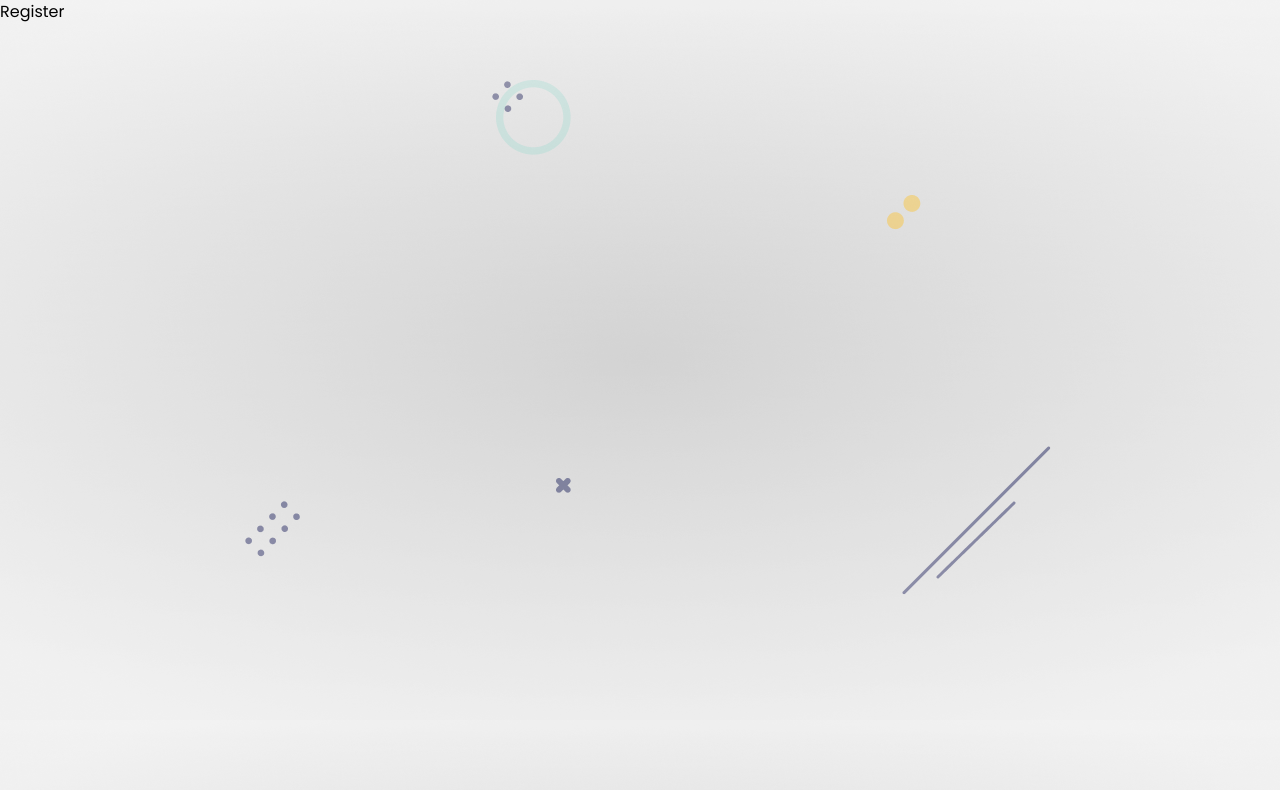
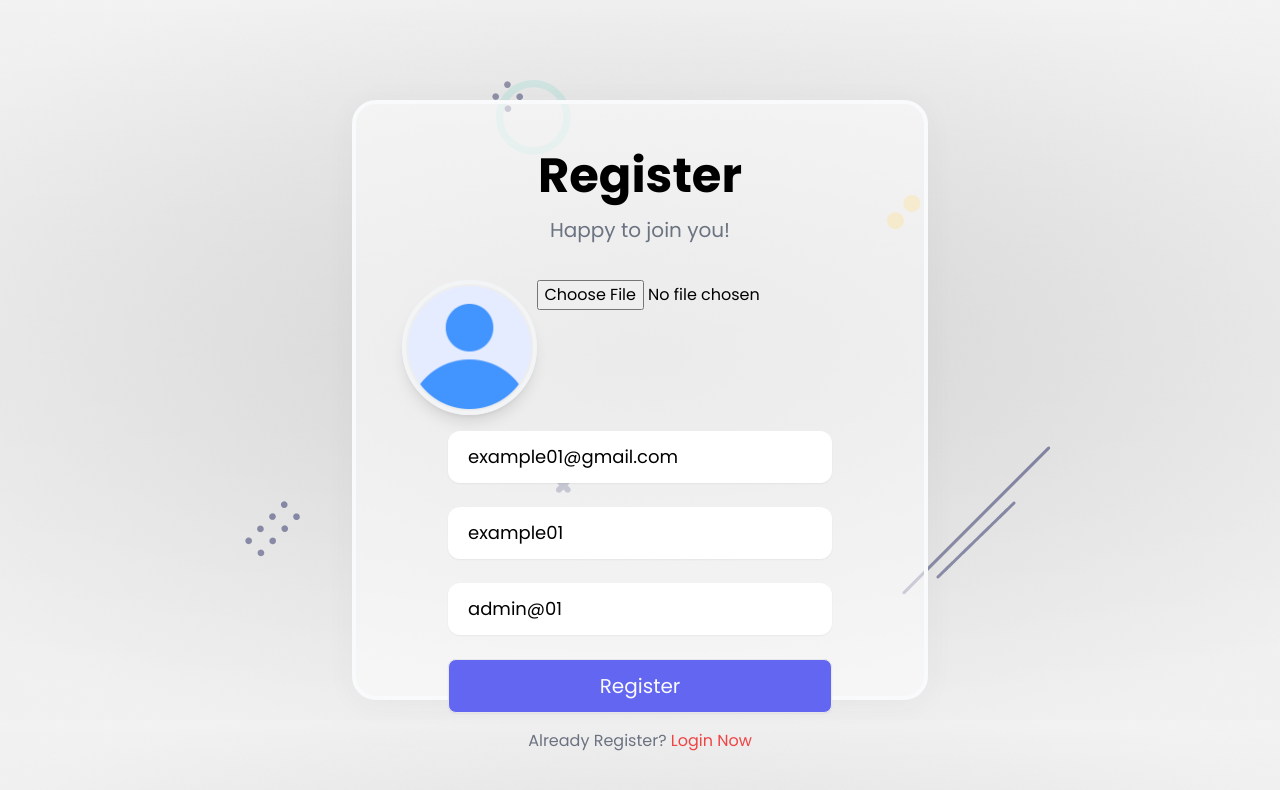
Before and after one commit to DevmanushRaky/mern-otp-login, a React (Create React App) app in the folder client/: page /register in a window 1280 px wide. Shown: the top 790 px of the page. Built offline with nearby package versions, Linux system fonts and the light colour scheme.

Commit message:
register UI created

```diff
--- a/client/src/components/Register.js
+++ b/client/src/components/Register.js
@@ -1,7 +1,77 @@
- import React from 'react'
+import React, { useState } from 'react'
+import { Link } from 'react-router-dom'
+import avatar from '../assets/profile.png';
+import { Toaster } from 'react-hot-toast';
+import { useFormik } from 'formik';
+import { registerValidation } from '../helper/validate';
+import convertToBase64 from '../helper/convert';
 
- export default function Register() {
-   return (
-     <div>Register</div>
-   )
- }
+import styles from '../styles/Username.module.css';
+
+export default function Register() {
+
+  const [file, setFile] = useState()
+
+  const formik = useFormik({
+    initialValues : {
+      email: 'example01@gmail.com',
+      username: 'example01',
+      password : 'admin@01'
+    },
+    validate : registerValidation,
+    validateOnBlur: false,
+    validateOnChange: false,
+    onSubmit : async values => {
+      values = await Object.assign(values, { profile : file || ''})
+      console.log(values)
+    }
+  })
+
+  /** formik doensn't support file upload so we need to create this handler */
+  const onUpload = async e => {
+    const base64 = await convertToBase64(e.target.files[0]);
+    setFile(base64);
+  }
+
+  return (
+    <div className="container mx-auto">
+
+      <Toaster position='top-center' reverseOrder={false}></Toaster>
+
+      <div className='flex justify-center items-center h-screen'>
+        <div className={styles.glass} style={{ width: "45%", paddingTop: '3em'}}>
+
+          <div className="title flex flex-col items-center">
+            <h4 className='text-5xl font-bold'>Register</h4>
+            <span className='py-4 text-xl w-2/3 text-center text-gray-500'>
+                Happy to join you!
+            </span>
+          </div>
+
+          <form className='py-1' onSubmit={formik.handleSubmit}>
+              <div className='profile flex justify-center py-4'>
+                  <label htmlFor="profile">
+                    <img src={file || avatar} className={styles.profile_img} alt="avatar" />
+                  </label>
+
+                  <input onChange={onUpload} type="file" id='profile' name='profile' />
+              </div>
+
+              <div className="textbox flex flex-col items-center gap-6">
+                  <input {...formik.getFieldProps('email')} className={styles.textbox} type="text" placeholder='Email*' />
+                  <input {...formik.getFieldProps('username')} className={styles.textbox} type="text" placeholder='Username*' />
+                  <input {...formik.getFieldProps('password')} className={styles.textbox} type="text" placeholder='Password*' />
+                  <button className={styles.btn} type='submit'>Register</button>
+              </div>
+
+              <div className="text-center py-4">
+                <span className='text-gray-500'>Already Register? <Link className='text-red-500' to="/">Login Now</Link></span>
+              </div>
+
+          </form>
+
+        </div>
+      </div>
+    </div>
+  )
+}
--- a/client/src/helper/validate.js
+++ b/client/src/helper/validate.js
@@ -21,6 +21,15 @@
     if(values.password !== values.confirm_pwd){
         errors.exist = toast.error("Password not match...!");
     }
+
+    return errors;
+}
+
+/** validate register form */
+export async function registerValidation(values){
+    const errors = usernameVerify({}, values);
+    passwordVerify(errors, values);
+    emailVerify(errors, values);
 
     return errors;
 }
@@ -57,3 +66,16 @@
 
     return error;
 }
+
+/** validate email */
+function emailVerify(error ={}, values){
+    if(!values.email){
+        error.email = toast.error("Email Required...!");
+    }else if(values.email.includes(" ")){
+        error.email = toast.error("Wrong Email...!")
+    }else if(!/^[A-Z0-9._%+-]+@[A-Z0-9.-]+\.[A-Z]{2,4}$/i.test(values.email)){
+        error.email = toast.error("Invalid email address...!")
+    }
+
+    return error;
+}
```
